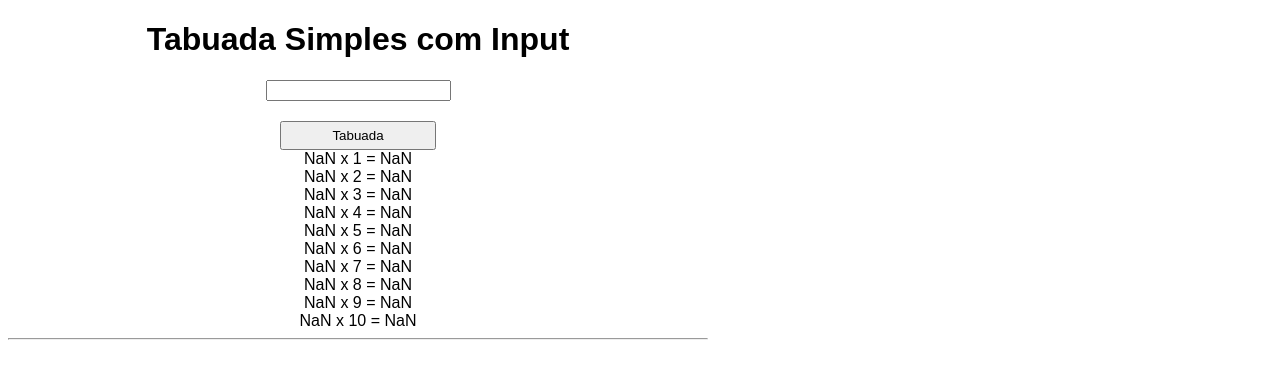
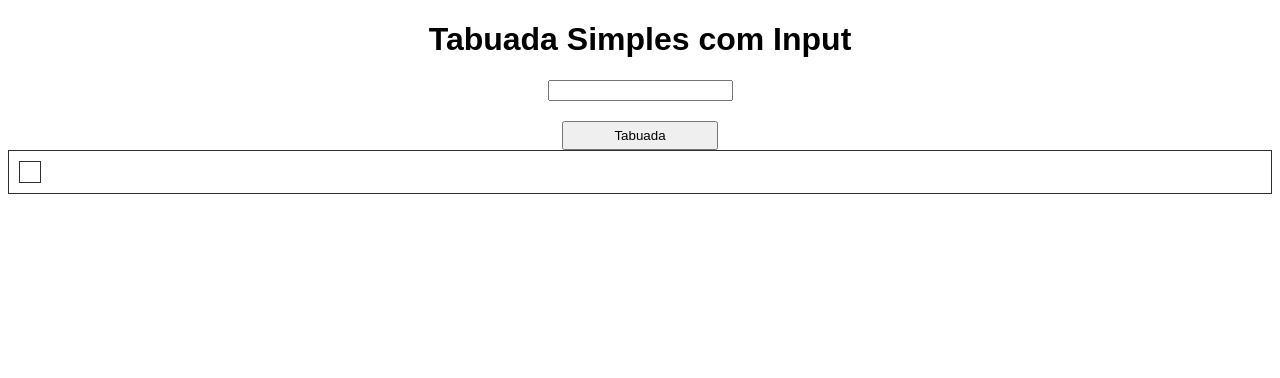
Before and after one commit to geraldoneto771/cursojs, a plain HTML site: page desafios/d002.html in a window 1280 px wide. Both pictures are taken after a click on the button "Tabuada". Drawn offline with Linux system fonts and the light colour scheme.

Commit message:
Update d002.html

```diff
--- a/desafios/d002.html
+++ b/desafios/d002.html
@@ -12,13 +12,25 @@
             font: normal 1em Arial;
             color: black;
             text-align: center;
-            max-width: 700px;
-            min-width: 500px;
+
         }
 
         input#btt-tabuada {
             margin-top: 20px;
             padding: 5px 50px;
+        }
+
+        .tabuada {
+            border: 1px solid rgb(46, 46, 46);
+            padding: 10px;
+
+        }
+
+        #corpo {
+            border: 1px solid rgb(46, 46, 46);
+            padding: 10px;
+            display: flex;
+            flex-direction: row;
         }
     </style>
 </head>
@@ -30,24 +42,29 @@
     <input type="number" name="myNumber" id="myNumber"> <br>
     <input id="btt-tabuada" type="button" value="Tabuada" onclick="Tabuada()">
 
-    <div id="tabuada">
+    <div id="corpo" name="corpo" hidden>
 
     </div>
 
     <script>
+        var corpo = document.getElementsByName('corpo')[0];
+
 
         function Tabuada() {
+            corpo.innerHTML += "<div class='tabuada'></div>"
             var entrada = Number.parseInt(document.getElementById('myNumber').value);
 
-
-            var resultado = document.querySelector('div#tabuada');
+            var resultado = document.getElementsByClassName('tabuada')[0];
 
 
 
             for (var i = 1; i <= 10; i++) {
-                resultado.innerHTML += `${entrada} x ${i} = ${entrada * i} <br>`;
+                resultado[i].innerHTML += `${entrada} x ${i} = ${entrada * i} <br>`;
             }
-            resultado.innerHTML += '<hr>';
+
+
+
+
 
         }
 
```
